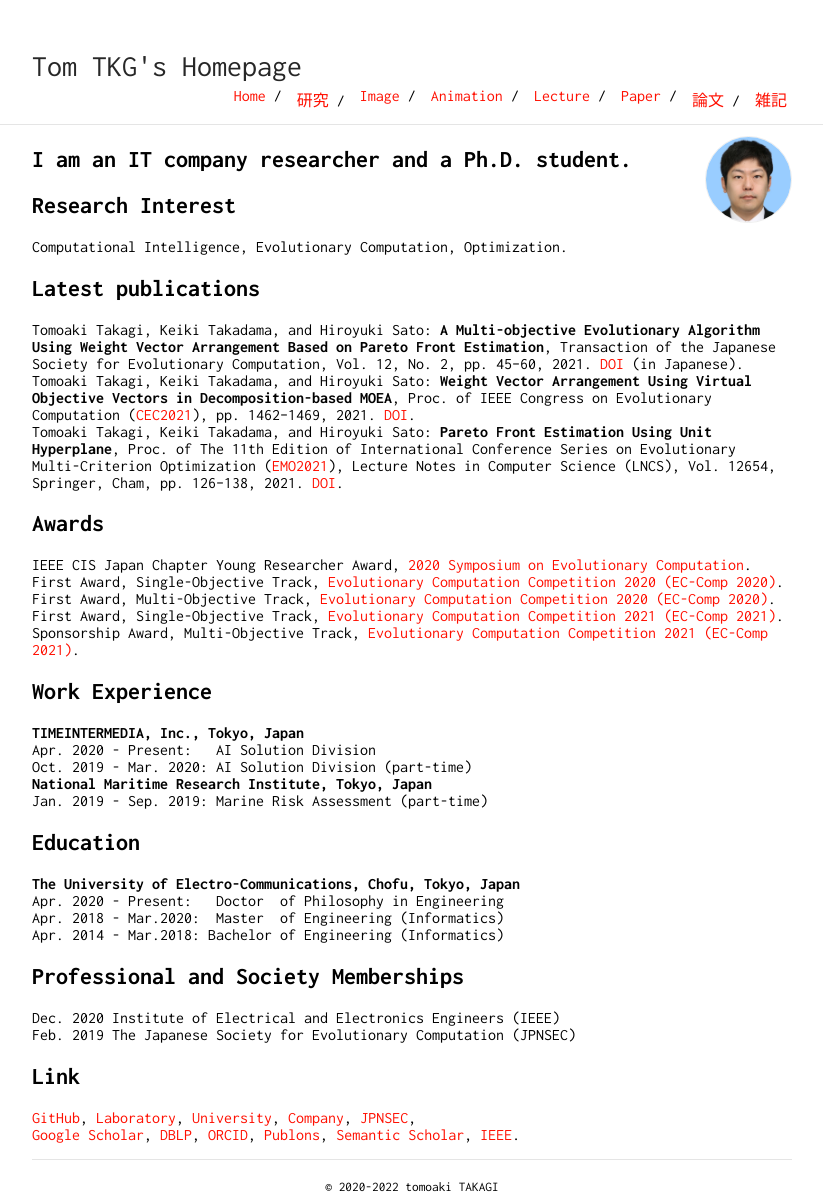
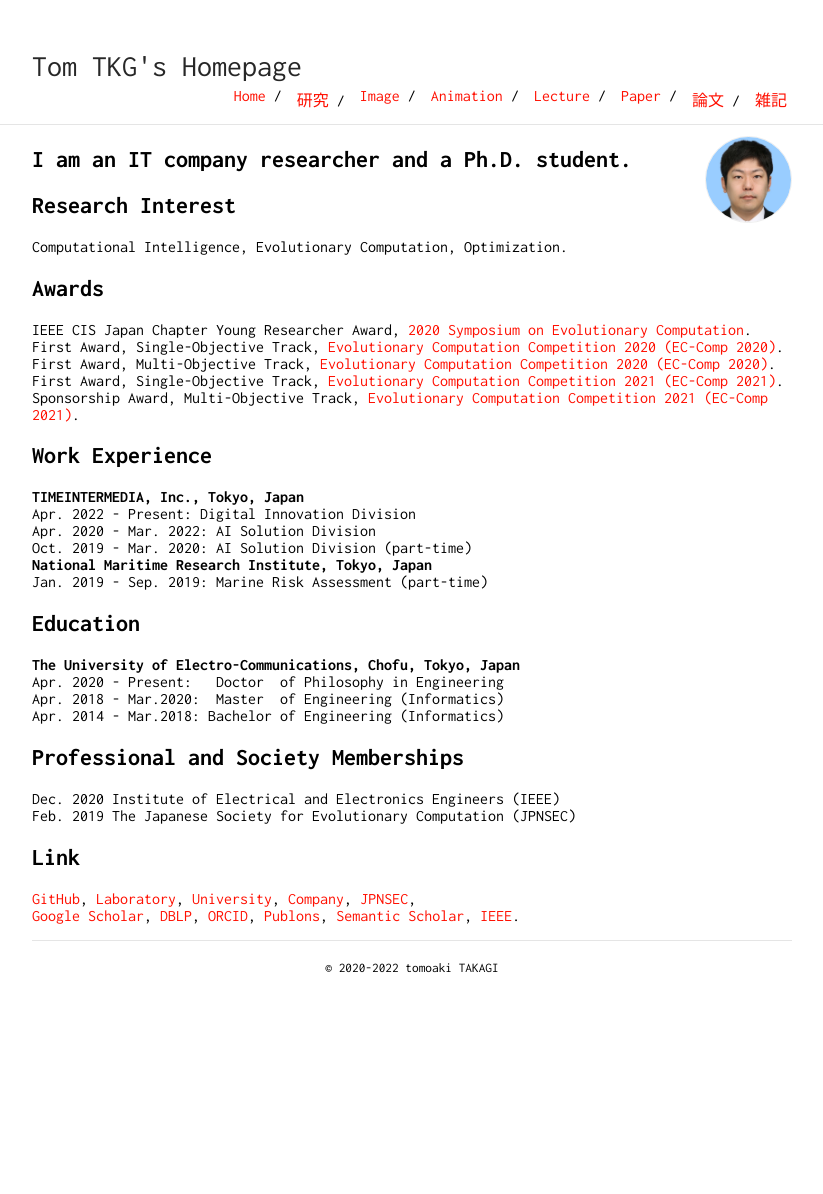
Before and after one commit to tomtkg/tomtkg.github.io, a Jekyll site: the page built from index.md, in a window 1280 px wide. Shown: the whole page, without its empty margins (228-1051 px from the left). Built offline with Jekyll 4.4.1, drawn with Linux system fonts in a browser that asks for light colours; after the commit the page ends 975 px from its top, so only the background shows below that.

Commit message:
Update index.md

```diff
--- a/index.md
+++ b/index.md
@@ -12,11 +12,6 @@ description: The site owner is an AI researcher and he is mainly interested in e
 
 Computational Intelligence, Evolutionary Computation, Optimization.
 
-## Latest publications
-Tomoaki Takagi, Keiki Takadama, and Hiroyuki Sato: **A Multi-objective Evolutionary Algorithm Using Weight Vector Arrangement Based on Pareto Front Estimation**, Transaction of the Japanese Society for Evolutionary Computation, Vol. 12, No. 2, pp. 45--60, 2021. [DOI](https://doi.org/10.11394/tjpnsec.12.45){:target="_blank"} (in Japanese).
-Tomoaki Takagi, Keiki Takadama, and Hiroyuki Sato: **Weight Vector Arrangement Using Virtual Objective Vectors in Decomposition-based MOEA**, Proc. of IEEE Congress on Evolutionary Computation ([CEC2021](https://cec2021.mini.pw.edu.pl/){:target="_blank"}), pp. 1462--1469, 2021. [DOI](https://doi.org/10.1109/CEC45853.2021.9504954){:target="_blank"}.
-Tomoaki Takagi, Keiki Takadama, and Hiroyuki Sato: **Pareto Front Estimation Using Unit Hyperplane**, Proc. of The 11th Edition of International Conference Series on Evolutionary Multi-Criterion Optimization ([EMO2021](https://emo2021.org){:target="_blank"}), Lecture Notes in Computer Science (LNCS), Vol. 12654, Springer, Cham, pp. 126--138, 2021. [DOI](https://doi.org/10.1007/978-3-030-72062-9_11){:target="_blank"}.
-
 ## Awards
 IEEE CIS Japan Chapter Young Researcher Award, [2020 Symposium on Evolutionary Computation](http://www.jpnsec.org/yra.html){:target="_blank"}.
 First Award, Single-Objective Track, [Evolutionary Computation Competition 2020 (EC-Comp 2020)](https://ec-comp.jpnsec.org/competitions/eccomp2020){:target="_blank"}.
@@ -26,7 +21,8 @@ Sponsorship Award, Multi-Objective Track, [Evolutionary Computation Competition
 
 ## Work Experience
 **TIMEINTERMEDIA, Inc., Tokyo, Japan**
-Apr. 2020 - Present: &nbsp;&nbsp;AI Solution Division
+Apr. 2022 - Present: Digital Innovation Division
+Apr. 2020 - Mar. 2022: AI Solution Division
 Oct. 2019 - Mar. 2020: AI Solution Division (part-time)
 **National Maritime Research Institute, Tokyo, Japan**
 Jan. 2019 - Sep. 2019: Marine Risk Assessment (part-time)
```
